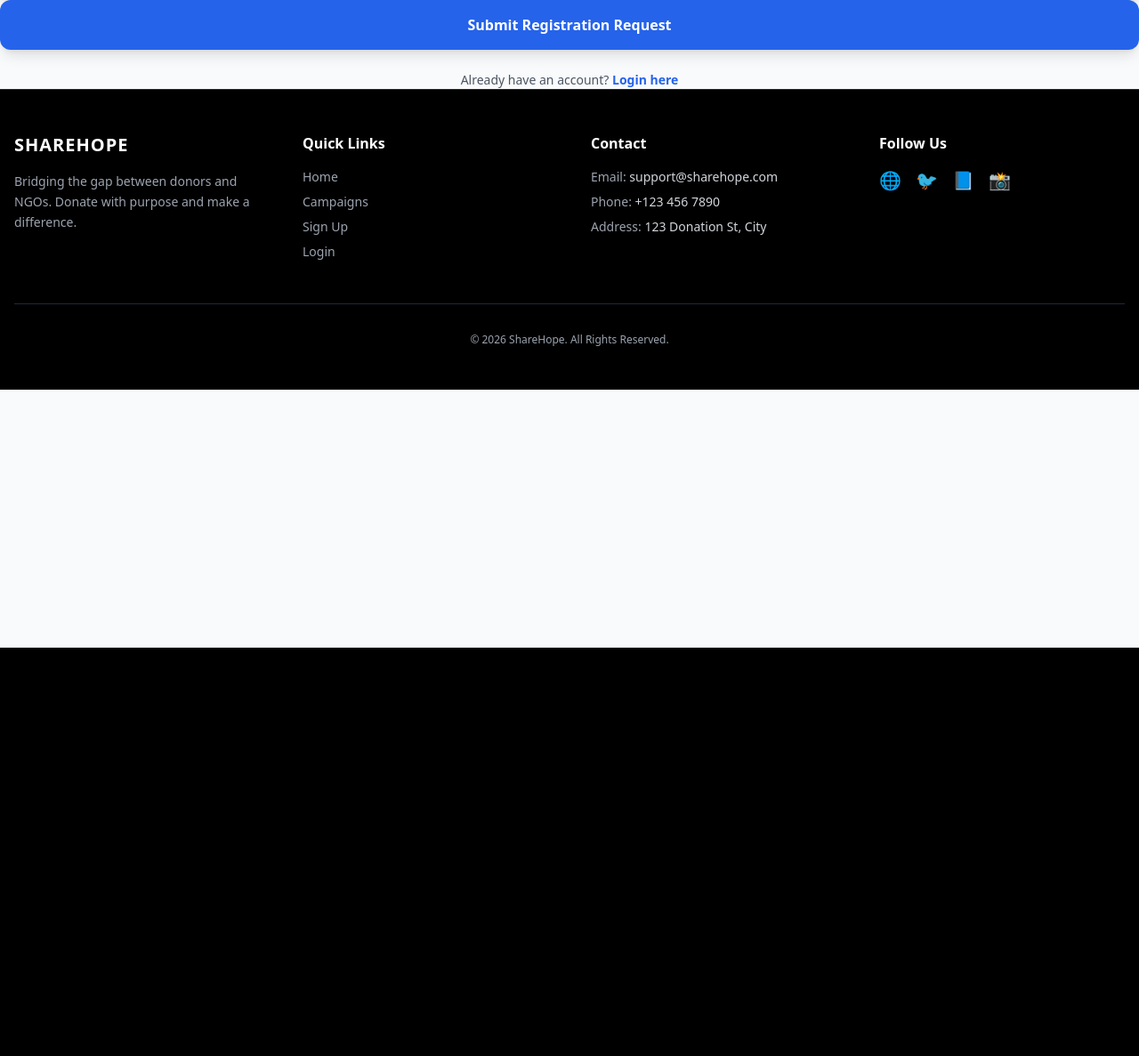
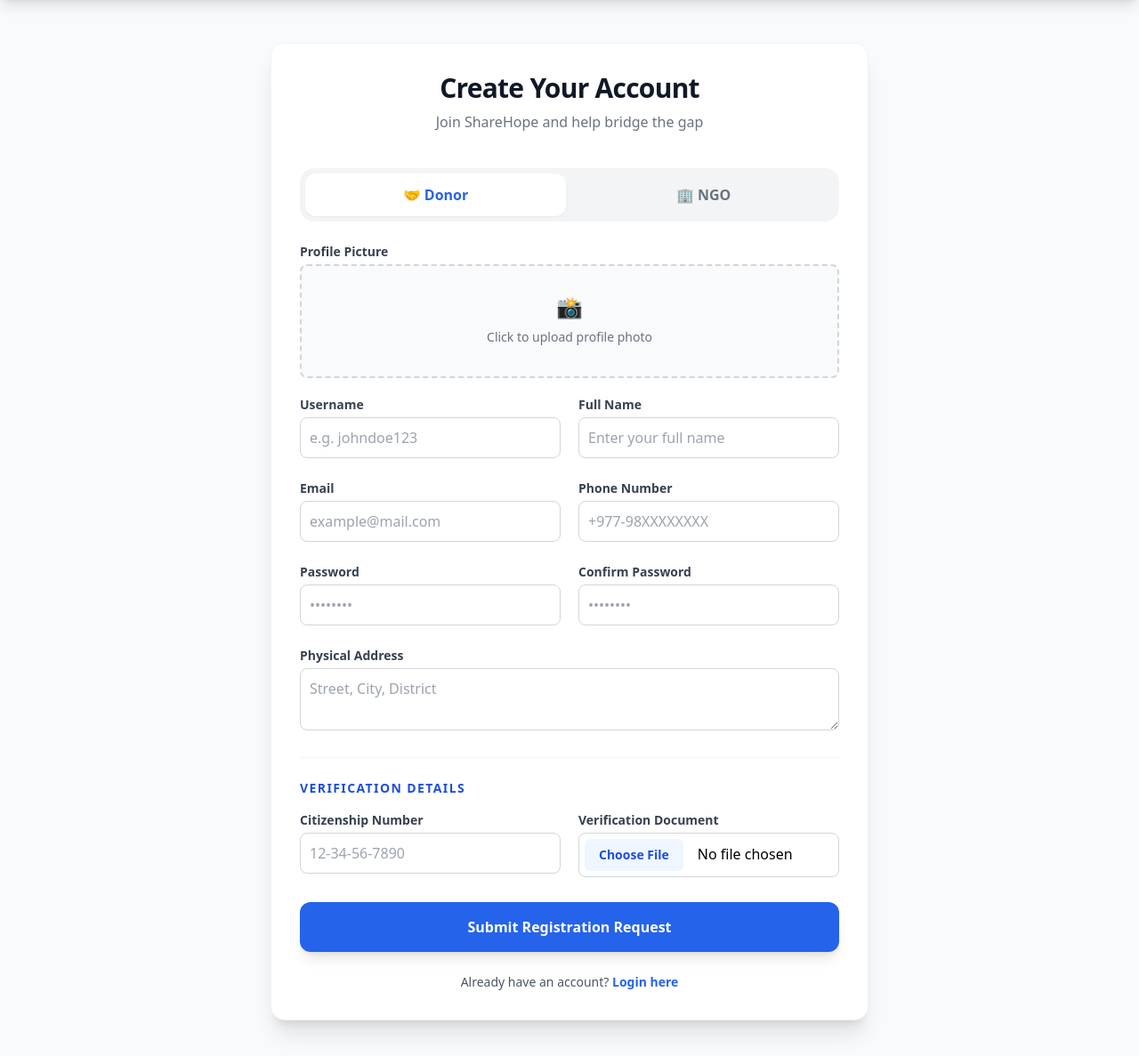
Before and after one commit to bipinjlimbu/Donations-Management-System---Django-Project, a Django app: page /register/ in a window 1280 px wide. Shown: the part 72-1259 px from the top of the page at 89% size. Before the commit the page ends 800 px from the top, so only its background shows below. Run offline with Django 5.2, Linux system fonts and the light colour scheme; style sheets or scripts are compiled from the project's sources.

Commit message:
Register Page and View Updated

```diff
--- a/dms_app/templates/auth/register_page.html
+++ b/dms_app/templates/auth/register_page.html
@@ -14,8 +14,6 @@
 <body class="bg-gray-50 flex flex-col min-h-screen font-sans">
     {% include 'components/_navbar.html' %}
 
-    {% if errors %}
-    {% for error in errors %}
     <main class="flex-grow flex items-center justify-center py-12 px-4">
         <div class="max-w-2xl w-full bg-white p-8 rounded-2xl shadow-xl border border-gray-100">
 
@@ -137,8 +135,6 @@
                         </div>
                     </div>
                 </div>
-                {% endfor %}
-                {% endif %}
 
 
                 <button type="submit" class="w-full bg-blue-600 text-white font-bold py-4 rounded-xl hover:bg-blue-700 shadow-lg transform transition active:scale-[0.98]">
--- a/dms_app/views/auth.py
+++ b/dms_app/views/auth.py
@@ -1,5 +1,6 @@
 from django.shortcuts import render, redirect
 from ..models import Register, User
+import re
 
 def register_view(request):
     errors = {}
@@ -22,7 +23,7 @@ def register_view(request):
             errors["username"] = "Username is required."
         elif User.objects.filter(username=username).exists():
             errors["username"] = "Username already exists."
-        elif not username_pattern.match(username):
+        elif not re.match(username_pattern, username):
             errors["username"] = "Username must start with an uppercase letter, followed by at least 4 lowercase letters, and end with at least 2 digits."
 
         if not name:
@@ -33,13 +34,13 @@ def register_view(request):
             errors["email"] = "Email is required."
         elif User.objects.filter(email=email).exists():
             errors["email"] = "Email already exists."
-        elif not email_pattern.match(email):
+        elif not re.match(email_pattern, email):
             errors["email"] = "Invalid email format."
 
         password_pattern = r'^(?=.*[A-Z])(?=.*[a-z])(?=.*\d)(?=.*[@$!%*?&])[A-Za-z\d@$!%*?&]{8,}$'
         if not password:
             errors["password"] = "Password is required."
-        elif not password_pattern.match(password):
+        elif not re.match(password_pattern, password):
             errors["password"] = "Password must be at least 8 characters long and include an uppercase letter, a lowercase letter, a digit, and a special character."
         elif password != confirm_password:
             errors["confirm_password"] = "Passwords do not match."
@@ -47,7 +48,7 @@ def register_view(request):
         phone_pattern = r'^[0-9]{9,15}$'
         if not phone:
             errors["phone"] = "Phone number is required."
-        elif not phone_pattern.match(phone):
+        elif not re.match(phone_pattern, phone):
             errors["phone"] = "Invalid phone number format."
 
         if not address:
```
